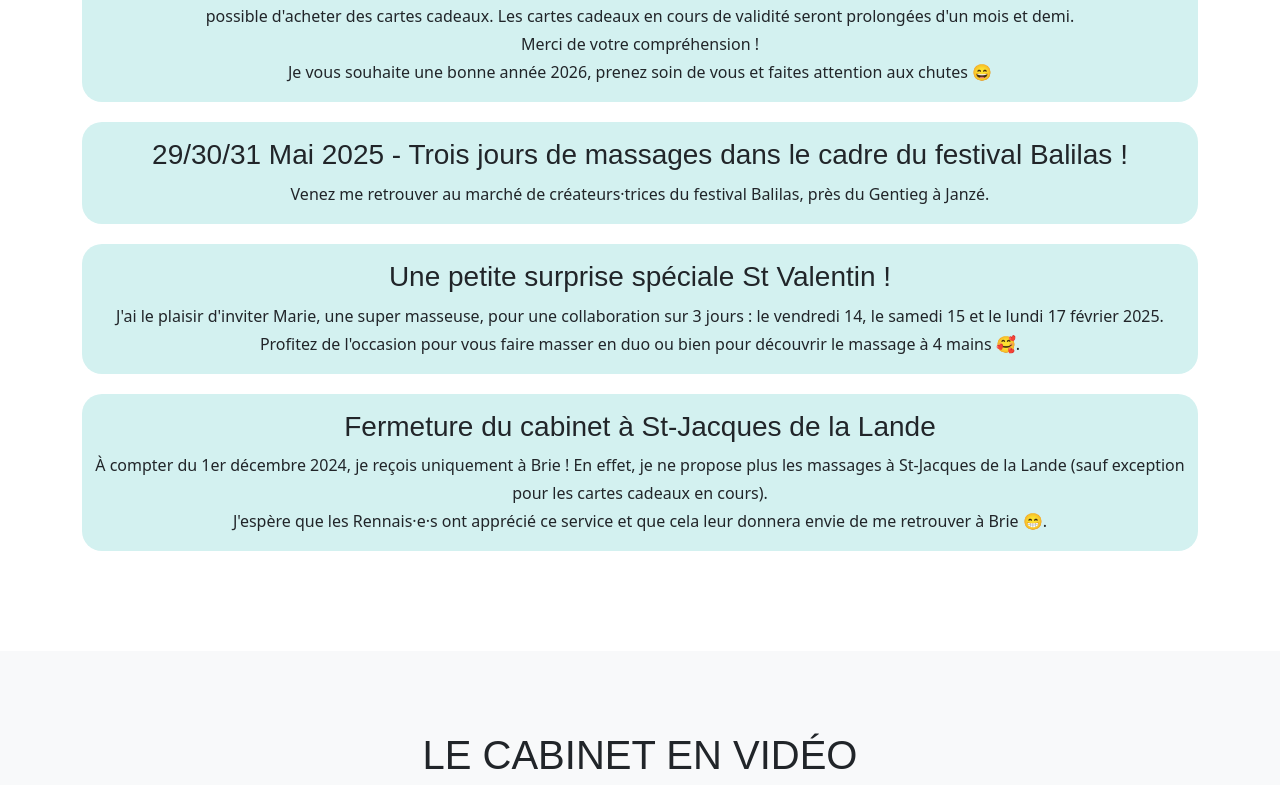
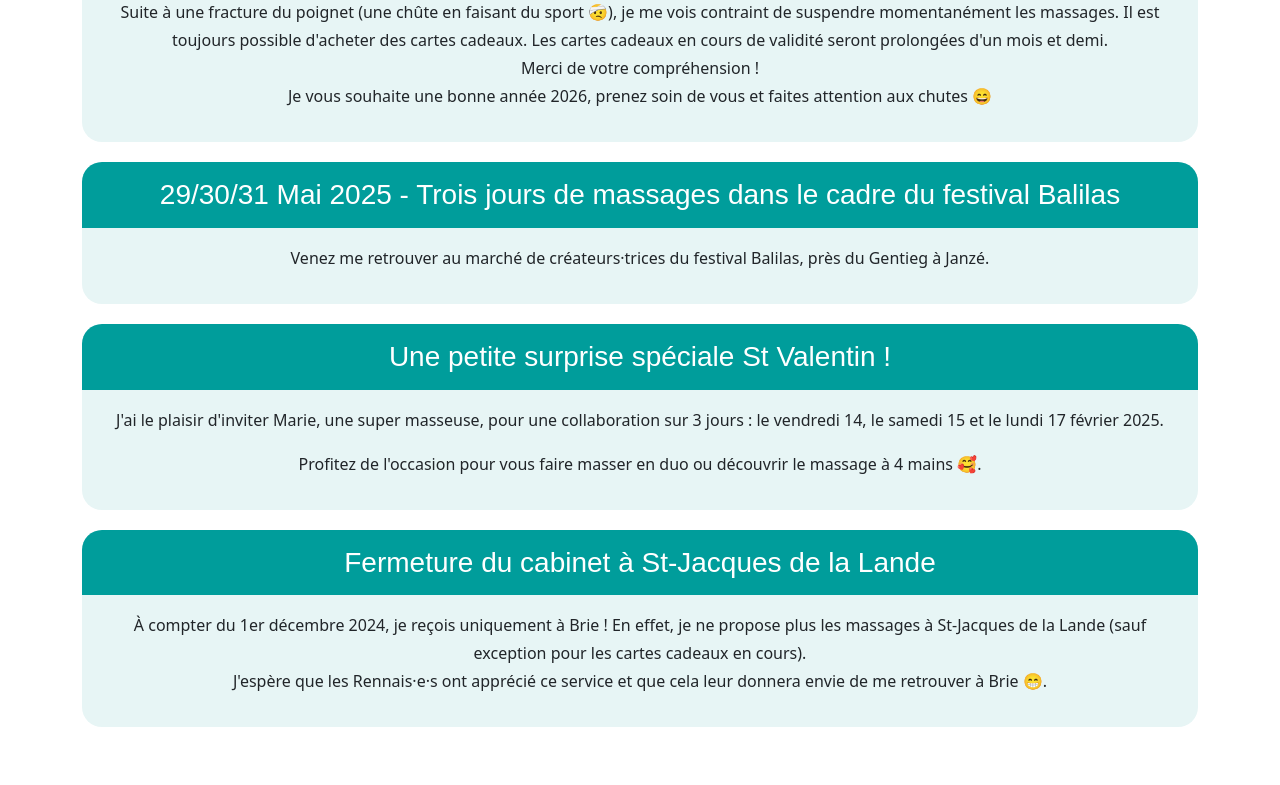
Before and after one commit to Arthurin/massagerecu-app, a Next.js app: page / in a window 1280 px wide. Shown: the part 2055-2840 px from the top of the page. Built offline with nearby package versions, Linux system fonts and the light colour scheme; a web font is replaced by a local one.

Commit message:
v1.0.19 Affichage des news stylisé et dans un nouveau composant

```diff
--- a/src/app/page.tsx
+++ b/src/app/page.tsx
@@ -2,6 +2,7 @@
 import Image from "next/image";
 import { FontAwesomeIcon } from "@fortawesome/react-fontawesome";
 import { faFacebookF, faInstagram } from "@fortawesome/free-brands-svg-icons";
+import NewsItem from "@/components/layout/NewsItem";
 
 export default function Home() {
   return (
@@ -77,8 +78,8 @@ export default function Home() {
               ).
             </span>
           </h3>
-          <div className="text-center newsInfoContainer">
-            <h3>Ré-ouverture à partir du 11/02/26</h3>
+
+          <NewsItem title="Ré-ouverture à partir du 11/02/26">
             <Image
               src="/assets/img/news/fermeture.jpg"
               alt="Blessure au poignet"
@@ -87,46 +88,50 @@ export default function Home() {
               height={627}
               quality={90}
             />
+
             <p>
               Suite à une fracture du poignet (une chûte en faisant du sport
               🤕), je me vois contraint de suspendre momentanément les massages.
               Il est toujours possible d'acheter des cartes cadeaux. Les cartes
               cadeaux en cours de validité seront prolongées d'un mois et demi.
-              <br /> Merci de votre compréhension ! <br /> Je vous souhaite une
-              bonne année 2026, prenez soin de vous et faites attention aux
-              chutes 😄
+              <br />
+              Merci de votre compréhension !
+              <br />
+              Je vous souhaite une bonne année 2026, prenez soin de vous et
+              faites attention aux chutes 😄
             </p>
-          </div>
-          <div className="text-center newsInfoContainer">
-            <h3>
-              29/30/31 Mai 2025 - Trois jours de massages dans le cadre du
-              festival Balilas !
-            </h3>
+          </NewsItem>
+
+          <NewsItem title="29/30/31 Mai 2025 - Trois jours de massages dans le cadre du festival Balilas">
             <p>
               Venez me retrouver au marché de créateurs·trices du festival
               Balilas, près du Gentieg à Janzé.
             </p>
-          </div>
-          <div className="text-center newsInfoContainer">
-            <h3>Une petite surprise spéciale St Valentin !</h3>
+          </NewsItem>
+
+          <NewsItem title="Une petite surprise spéciale St Valentin !">
             <p>
               J'ai le plaisir d'inviter Marie, une super masseuse, pour une
               collaboration sur 3 jours : le vendredi 14, le samedi 15 et le
               lundi 17 février 2025.
-              <br /> Profitez de l'occasion pour vous faire masser en duo ou
-              bien pour découvrir le massage à 4 mains 🥰.
             </p>
-          </div>
-          <div className="text-center newsInfoContainer">
-            <h3>Fermeture du cabinet à St-Jacques de la Lande</h3>
+
+            <p>
+              Profitez de l'occasion pour vous faire masser en duo ou découvrir
+              le massage à 4 mains 🥰.
+            </p>
+          </NewsItem>
+
+          <NewsItem title="Fermeture du cabinet à St-Jacques de la Lande">
             <p>
               À compter du 1er décembre 2024, je reçois uniquement à Brie ! En
               effet, je ne propose plus les massages à St-Jacques de la Lande
-              (sauf exception pour les cartes cadeaux en cours). <br />
+              (sauf exception pour les cartes cadeaux en cours).
+              <br />
               J'espère que les Rennais·e·s ont apprécié ce service et que cela
               leur donnera envie de me retrouver à Brie 😁.
             </p>
-          </div>
+          </NewsItem>
         </div>
       </section>
       {/* Video Section */}
--- /dev/null
+++ b/src/components/layout/NewsItem.tsx
@@ -0,0 +1,17 @@
+import { ReactNode } from "react";
+
+type NewsProps = {
+  title: string;
+  children: ReactNode;
+};
+
+export default function NewsItem({ title, children }: NewsProps) {
+  return (
+    <div className="text-center newsInfoContainer">
+      <div className="newsHeader">
+        <h3>{title}</h3>
+      </div>
+      <div className="newsBody"> {children}</div>
+    </div>
+  );
+}
--- a/src/styles/sections/_index.scss
+++ b/src/styles/sections/_index.scss
@@ -21,11 +21,22 @@
 }
 
 .newsInfoContainer {
-  background-color: rgb(211, 241, 240);
-  margin: 0 0 20px 0;
-  padding: 1rem 0 0 0;
+  background-color: #e7f5f5;
+  margin-bottom: 20px;
   border-radius: 20px;
-  align-content: center;
-  justify-content: center;
-  gap: 15px 0;
+  overflow: hidden; /* important pour le radius */
 }
+
+.newsHeader {
+  background-color: #009d9b;
+  padding: 1rem;
+}
+
+.newsHeader h3 {
+  color: white;
+  margin: 0;
+}
+
+.newsBody {
+  padding: 1rem;
+}
```
